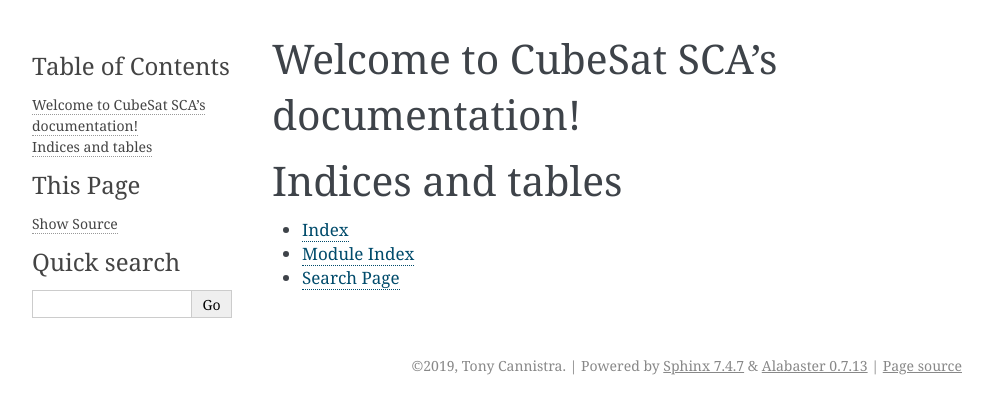
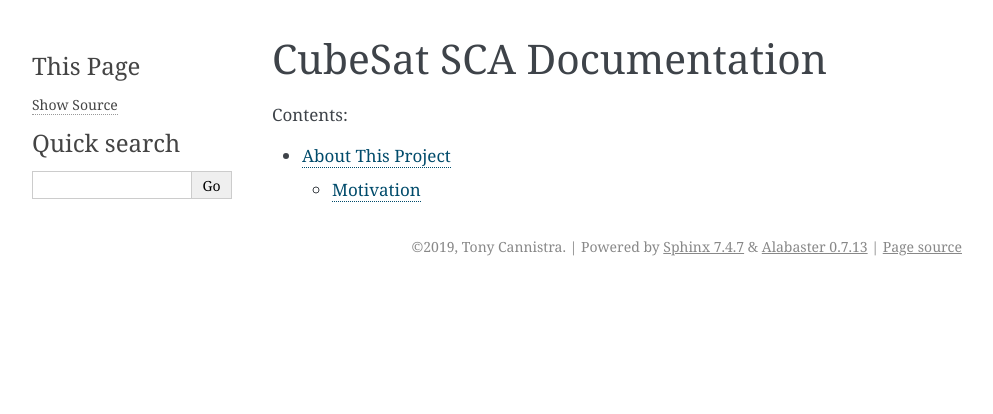
Before and after one commit to acannistra/planet-snowcover, a Sphinx documentation site: the page built from docs/index.rst, in a window 1280 px wide. Shown: the top 414 px of the page, without its empty margins (148-1141 px from the left). Built offline with Sphinx 7.4.7, drawn with Linux system fonts in a browser that asks for light colours.

Commit message:
adding info

```diff
--- a/docs/conf.py
+++ b/docs/conf.py
@@ -27,8 +27,7 @@
 # Add any Sphinx extension module names here, as strings. They can be
 # extensions coming with Sphinx (named 'sphinx.ext.*') or your custom
 # ones.
-extensions = [
-]
+extensions = ['nbsphinx']
 
 # Add any paths that contain templates here, relative to this directory.
 templates_path = ['_templates']
@@ -44,7 +43,6 @@
 # The theme to use for HTML and HTML Help pages.  See the documentation for
 # a list of builtin themes.
 #
-html_theme = 'alabaster'
 
 # Add any paths that contain custom static files (such as style sheets) here,
 # relative to this directory. They are copied after the builtin static files,
--- a/docs/index.rst
+++ b/docs/index.rst
@@ -3,18 +3,13 @@
    You can adapt this file completely to your liking, but it should at least
    contain the root `toctree` directive.
 
-Welcome to CubeSat SCA's documentation!
+CubeSat SCA Documentation
 =======================================
+
+
 
 .. toctree::
    :maxdepth: 2
    :caption: Contents:
 
-
-
-Indices and tables
-==================
-
-* :ref:`genindex`
-* :ref:`modindex`
-* :ref:`search`
+   about
```
Also changed, not shown: docs/about.rst (added, +7 -0 lines).
